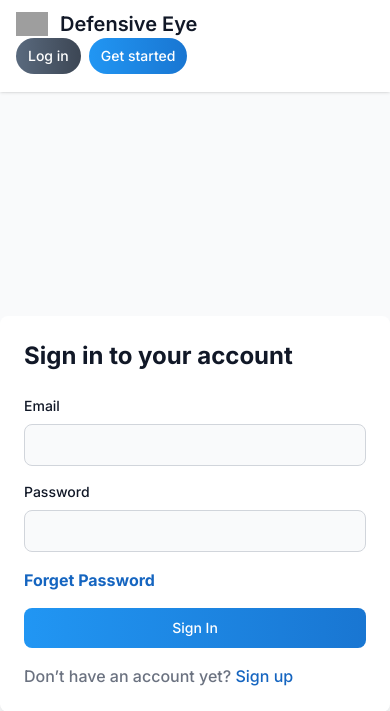
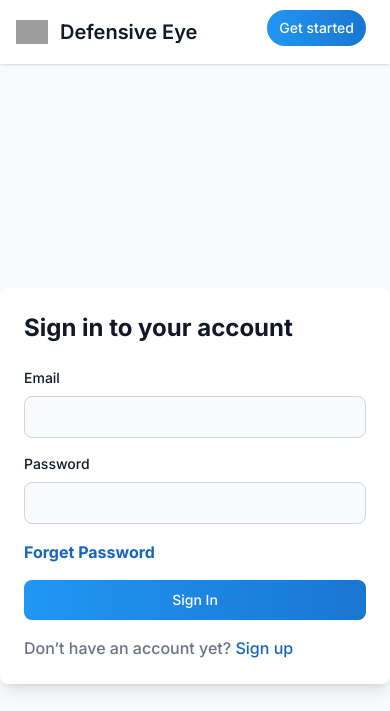
Before and after one commit to varlamzhordania/defensive-eye, a Django app: page /auth/login/?next=/dashboard/contacts/ in a window 390 px wide. Shown: the top 711 px of the page. Run offline with Django 5.2, Linux system fonts and the light colour scheme; data that the repository does not hold is empty; style sheets or scripts are compiled from the project's sources; parts of the project's set-up code (start-up, migrations or seed data) failed here and were passed over; some libraries are stand-ins or nearby versions; grey boxes are pictures that could not be loaded.

Commit message:
Update navbar.html

```diff
--- a/backend/templates/web/components/navbar.html
+++ b/backend/templates/web/components/navbar.html
@@ -15,7 +15,7 @@
                     {% include 'web/components/navbar_user_avatar.html' with show_info=True %}
                 {% else %}
                     <a href="{% url 'accounts:login' %}"
-                       class="btn btn-gradient-secondary btn-pill btn-sm md:btn-md    ">{% translate 'Log in' %}</a>
+                       class="hidden sm:inline-block btn btn-gradient-secondary btn-pill btn-sm md:btn-md    ">{% translate 'Log in' %}</a>
                     <a href="{% url 'accounts:register' %}"
                        class="btn btn-gradient-primary btn-pill btn-sm md:btn-md ">{% translate 'Get started' %}</a>
                 {% endif %}
```
